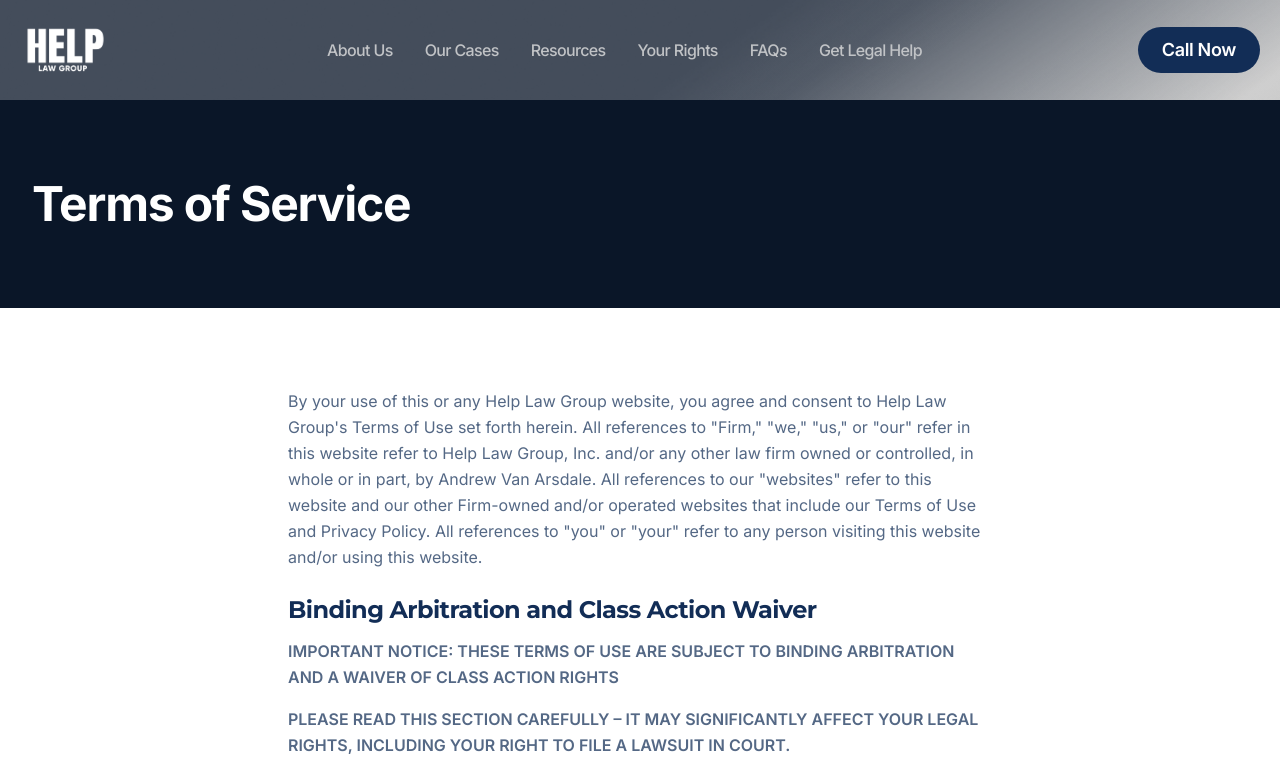
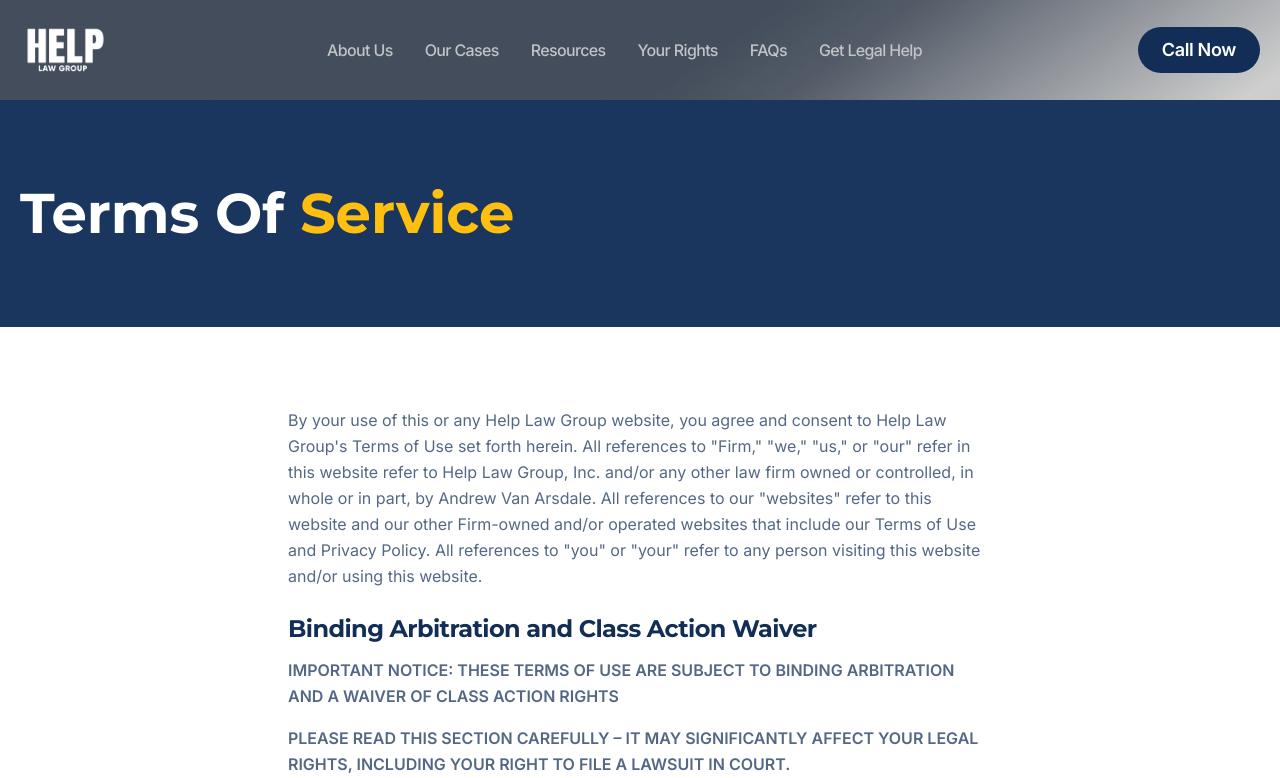
Before and after one commit to Ignition-Point/helplaw-nextjs, a Next.js app: page /terms in a window 1280 px wide. Shown: the top 778 px of the page. Built offline with nearby package versions, Linux system fonts and the light colour scheme.

Commit message:
feat: Terms of Service and Privacy Policy Pages Links add in footer

```diff
--- a/src/app/privacy/page.tsx
+++ b/src/app/privacy/page.tsx
@@ -9,10 +9,10 @@ export const metadata: Metadata = {
 export default function PrivacyPage() {
   return (
     <>
-      <section className="bg-navy-950 py-16 sm:py-20">
-        <div className="mx-auto max-w-7xl px-4 sm:px-6 lg:px-8">
-          <h1 className="text-3xl sm:text-4xl lg:text-5xl font-bold text-white tracking-tight">
-            Privacy Policy
+      <section className="bg-[#1A365E] py-[40px] md:py-[60px] lg:py-[80px]">
+        <div className="mx-auto max-w-7xl px-5">
+          <h1 className="heading font-bold text-[32px] md:text-[42px] lg:text-[56px] leading-[1.2] align-middle capitalize text-white tracking-normal">
+            Privacy <span className="text-[#FFBF0F]">Policy</span>
           </h1>
         </div>
       </section>
--- a/src/app/terms/page.tsx
+++ b/src/app/terms/page.tsx
@@ -9,10 +9,10 @@ export const metadata: Metadata = {
 export default function TermsPage() {
   return (
     <>
-      <section className="bg-navy-950 py-16 sm:py-20">
-        <div className="mx-auto max-w-7xl px-4 sm:px-6 lg:px-8">
-          <h1 className="text-3xl sm:text-4xl lg:text-5xl font-bold text-white tracking-tight">
-            Terms of Service
+      <section className="bg-[#1A365E] py-[40px] md:py-[60px] lg:py-[80px]">
+        <div className="mx-auto max-w-7xl px-5">
+          <h1 className="heading font-bold text-[32px] md:text-[42px] lg:text-[56px] leading-[1.2] align-middle capitalize text-white tracking-normal">
+            Terms of <span className="text-[#FFBF0F]">Service</span>
           </h1>
         </div>
       </section>
--- a/src/components/Footer.tsx
+++ b/src/components/Footer.tsx
@@ -56,6 +56,16 @@ export function Footer() {
                   </Link>
                 </li>
               ))}
+              {LEGAL_LINKS.map((link) => (
+                <li key={link.href}>
+                  <Link
+                    href={link.href}
+                    className="font-normal text-[14px] md:text-[16px] lg:text-[18px] leading-[120%] tracking-[0%] text-white hover:text-[#FFBF0F] transition-colors"
+                  >
+                    {link.label}
+                  </Link>
+                </li>
+              ))}
             </ul>
           </div>
 
```
